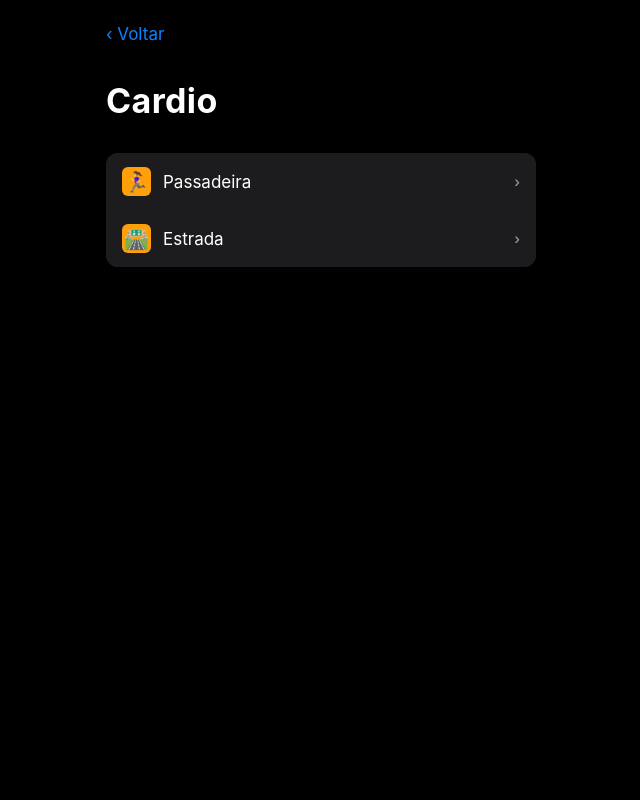
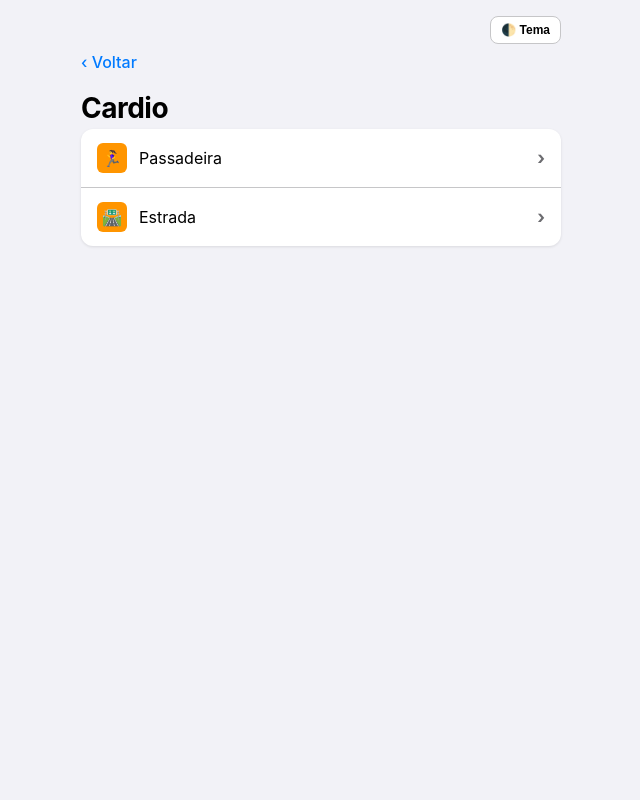
Before and after one commit to pauloloucofixe-source/gym_app, a Flask app: page /cardio in a window 1280 px wide. Shown: the whole page, without its empty margins (319-959 px from the left). Run offline with Flask 3, Linux system fonts and the light colour scheme.

Commit message:
Update base.html

```diff
--- a/templates/base.html
+++ b/templates/base.html
@@ -2,93 +2,60 @@
 <html lang="pt">
 <head>
     <meta charset="UTF-8">
-    <meta name="viewport" content="width=device-width, initial-scale=1.0, maximum-scale=1.0, user-scalable=no">
-    <title>Perro Negro Gym</title>
+    <meta name="viewport" content="width=device-width, initial-scale=1.0">
+    <title>Pajo Gym</title>
     <style>
         :root {
             --ios-bg: #000000;
-            --ios-card: #1c1c1e;
-            --ios-card-pressed: #2c2c2e;
-            --ios-separator: #38383a;
-            --ios-blue: #0a84ff;
+            --ios-card-bg: #1c1c1e;
+            --ios-text: #ffffff;
+            --ios-text-muted: #8e8e93;
+            --ios-border: #38383a;
             --ios-green: #30d158;
             --ios-orange: #ff9f0a;
-            --ios-red: #ff453a;
-            --ios-text: #ffffff;
-            --ios-text-secondary: #ebebf5;
-            --ios-text-muted: #8e8e93;
+            --ios-blue: #0a84ff;
+            --ios-input-bg: #2c2c2e;
         }
 
-        * {
-            box-sizing: border-box;
-            -webkit-tap-highlight-color: transparent;
-            font-family: -apple-system, BlinkMacSystemFont, "SF Pro Text", "SF Pro Display", "Segoe UI", Roboto, sans-serif;
+        [data-theme="light"] {
+            --ios-bg: #f2f2f7;
+            --ios-card-bg: #ffffff;
+            --ios-text: #000000;
+            --ios-text-muted: #6c6c70;
+            --ios-border: #c6c6c8;
+            --ios-green: #34c759;
+            --ios-orange: #ff9500;
+            --ios-blue: #007aff;
+            --ios-input-bg: #e5e5ea;
         }
 
         body {
+            font-family: -apple-system, BlinkMacSystemFont, "Segoe UI", Roboto, Helvetica, Arial, sans-serif;
             background-color: var(--ios-bg);
             color: var(--ios-text);
             margin: 0;
-            padding: 12px 16px;
+            padding: 16px;
             display: flex;
             justify-content: center;
-            min-height: 100vh;
+            transition: background-color 0.3s ease, color 0.3s ease;
         }
-
         .container {
             width: 100%;
-            max-width: 430px;
-            display: flex;
-            flex-direction: column;
-            gap: 16px;
+            max-width: 480px;
         }
-
-        /* Barra de Navegação iOS (Header com botão subtil) */
-        .ios-nav {
-            display: flex;
-            align-items: center;
-            justify-content: space-between;
-            padding: 8px 0;
-            min-height: 44px;
+        h1 {
+            font-size: 28px;
+            font-weight: 700;
+            margin-bottom: 4px;
+            letter-spacing: -0.5px;
         }
-
-        .ios-back-btn {
-            color: var(--ios-blue);
-            text-decoration: none;
-            font-size: 17px;
-            font-weight: 400;
-            display: flex;
-            align-items: center;
-            gap: 4px;
-        }
-
-        .ios-back-btn:active {
-            opacity: 0.6;
-        }
-
-        h1 {
-            font-size: 34px;
-            font-weight: 700;
-            letter-spacing: 0.37px;
-            margin: 8px 0 16px 0;
-        }
-
-        h2 {
-            font-size: 22px;
-            font-weight: 600;
-            letter-spacing: 0.26px;
-            margin: 12px 0 8px 4px;
-            color: var(--ios-text);
-        }
-
-        /* Grupos Estilo Listas do iOS (Definições) */
         .ios-group {
-            background-color: var(--ios-card);
+            background-color: var(--ios-card-bg);
             border-radius: 12px;
             overflow: hidden;
-            margin-bottom: 16px;
+            margin-bottom: 20px;
+            box-shadow: 0 1px 3px rgba(0,0,0,0.1);
         }
-
         .ios-cell {
             display: flex;
             align-items: center;
@@ -96,153 +63,124 @@
             padding: 14px 16px;
             text-decoration: none;
             color: var(--ios-text);
-            font-size: 17px;
-            font-weight: 400;
-            position: relative;
-            background-color: var(--ios-card);
-            transition: background-color 0.15s ease;
+            border-bottom: 1px solid var(--ios-border);
         }
-
-        .ios-cell:not(:last-child):after {
-            content: '';
-            position: absolute;
-            bottom: 0;
-            right: 0;
-            left: 16px;
-            height: 0.5px;
-            background-color: var(--ios-separator);
+        .ios-cell:last-child {
+            border-bottom: none;
         }
-
-        .ios-cell:active {
-            background-color: var(--ios-card-pressed);
-        }
-
         .ios-cell-left {
             display: flex;
             align-items: center;
             gap: 12px;
         }
-
         .ios-cell-icon {
-            font-size: 20px;
-            width: 29px;
-            height: 29px;
+            width: 30px;
+            height: 30px;
             border-radius: 6px;
             display: flex;
             align-items: center;
             justify-content: center;
+            font-size: 16px;
+            color: white;
         }
-
-        .icon-green { background-color: var(--ios-green); color: #000; }
-        .icon-orange { background-color: var(--ios-orange); color: #000; }
-        .icon-blue { background-color: var(--ios-blue); color: #fff; }
-
+        .icon-green { background-color: var(--ios-green); }
+        .icon-orange { background-color: var(--ios-orange); }
+        .icon-blue { background-color: var(--ios-blue); }
         .ios-cell-arrow {
             color: var(--ios-text-muted);
-            font-size: 14px;
-            font-weight: 600;
+            font-size: 18px;
+            font-weight: bold;
         }
-
-        /* Cartões de Formulário */
         .ios-form-card {
-            background-color: var(--ios-card);
+            background-color: var(--ios-card-bg);
             border-radius: 12px;
             padding: 16px;
             margin-bottom: 16px;
         }
-
-        form {
-            display: flex;
-            flex-direction: column;
-            gap: 14px;
+        label {
+            display: block;
+            font-size: 13px;
+            font-weight: 600;
+            color: var(--ios-text-muted);
+            margin-bottom: 6px;
+            text-transform: uppercase;
         }
-
-        form label {
-            font-size: 13px;
-            color: var(--ios-text-muted);
-            font-weight: 400;
-            margin-bottom: -10px;
-            padding-left: 4px;
+        input, select {
+            width: 100%;
+            background-color: var(--ios-input-bg);
+            color: var(--ios-text);
+            border: 1px solid var(--ios-border);
+            border-radius: 8px;
+            padding: 10px 12px;
+            font-size: 16px;
+            margin-bottom: 14px;
+            box-sizing: border-box;
         }
-
-        form input {
-            width: 100%;
-            padding: 12px 14px;
-            background-color: #2c2c2e;
-            border: none;
-            border-radius: 8px;
-            color: white;
-            font-size: 17px;
-            outline: none;
-        }
-
-        form input:focus {
-            box-shadow: 0 0 0 2px var(--ios-blue);
-        }
-
-        /* Botões de Ação estilo iOS */
         .ios-btn {
             display: block;
             width: 100%;
-            padding: 14px;
+            background-color: var(--ios-blue);
+            color: white;
+            border: none;
+            border-radius: 10px;
+            padding: 12px;
+            font-size: 16px;
+            font-weight: 600;
             text-align: center;
-            border-radius: 12px;
-            font-size: 17px;
-            font-weight: 600;
-            text-decoration: none;
-            border: none;
             cursor: pointer;
             margin-top: 8px;
         }
-
         .ios-btn-green { background-color: var(--ios-green); color: #000; }
-        .ios-btn-orange { background-color: var(--ios-orange); color: #000; }
-        .ios-btn-blue { background-color: var(--ios-blue); color: #fff; }
-        .ios-btn-red { background-color: rgba(255, 69, 58, 0.15); color: var(--ios-red); padding: 8px 12px; font-size: 14px; width: auto; }
-
-        .ios-btn:active {
-            opacity: 0.7;
+        .ios-nav {
+            margin-bottom: 12px;
         }
-
+        .ios-back-btn {
+            color: var(--ios-blue);
+            text-decoration: none;
+            font-size: 16px;
+            font-weight: 500;
+        }
         .timestamp-badge {
-            text-align: center;
-            font-size: 13px;
+            font-size: 12px;
             color: var(--ios-text-muted);
             margin-bottom: 12px;
         }
-
-        .grafico-img {
-            width: 100%;
-            border-radius: 10px;
-            margin-top: 8px;
+        .top-bar {
+            display: flex;
+            justify-content: flex-end;
+            margin-bottom: 8px;
         }
-
-        table {
-            width: 100%;
-            border-collapse: collapse;
-            font-size: 15px;
-        }
-
-        th, td {
-            padding: 12px 8px;
-            text-align: left;
-            border-bottom: 0.5px solid var(--ios-separator);
-        }
-
-        th {
-            color: var(--ios-text-muted);
-            font-weight: 400;
-            font-size: 13px;
-        }
-
-        tr:last-child td {
-            border-bottom: none;
+        .theme-toggle {
+            background: var(--ios-card-bg);
+            border: 1px solid var(--ios-border);
+            color: var(--ios-text);
+            padding: 6px 10px;
+            border-radius: 8px;
+            font-size: 12px;
+            cursor: pointer;
+            font-weight: 600;
         }
     </style>
 </head>
 <body>
     <div class="container">
+        <div class="top-bar">
+            <button class="theme-toggle" onclick="toggleTheme()" id="themeBtn">🌓 Tema</button>
+        </div>
+
         {% block content %}{% endblock %}
     </div>
+
+    <script>
+        const currentTheme = localStorage.getItem('theme') || (window.matchMedia('(prefers-color-scheme: light)').matches ? 'light' : 'dark');
+        document.documentElement.setAttribute('data-theme', currentTheme);
+
+        function toggleTheme() {
+            let theme = document.documentElement.getAttribute('data-theme');
+            let newTheme = theme === 'dark' ? 'light' : 'dark';
+            document.documentElement.setAttribute('data-theme', newTheme);
+            localStorage.setItem('theme', newTheme);
+        }
+    </script>
 </body>
 </html>
```
